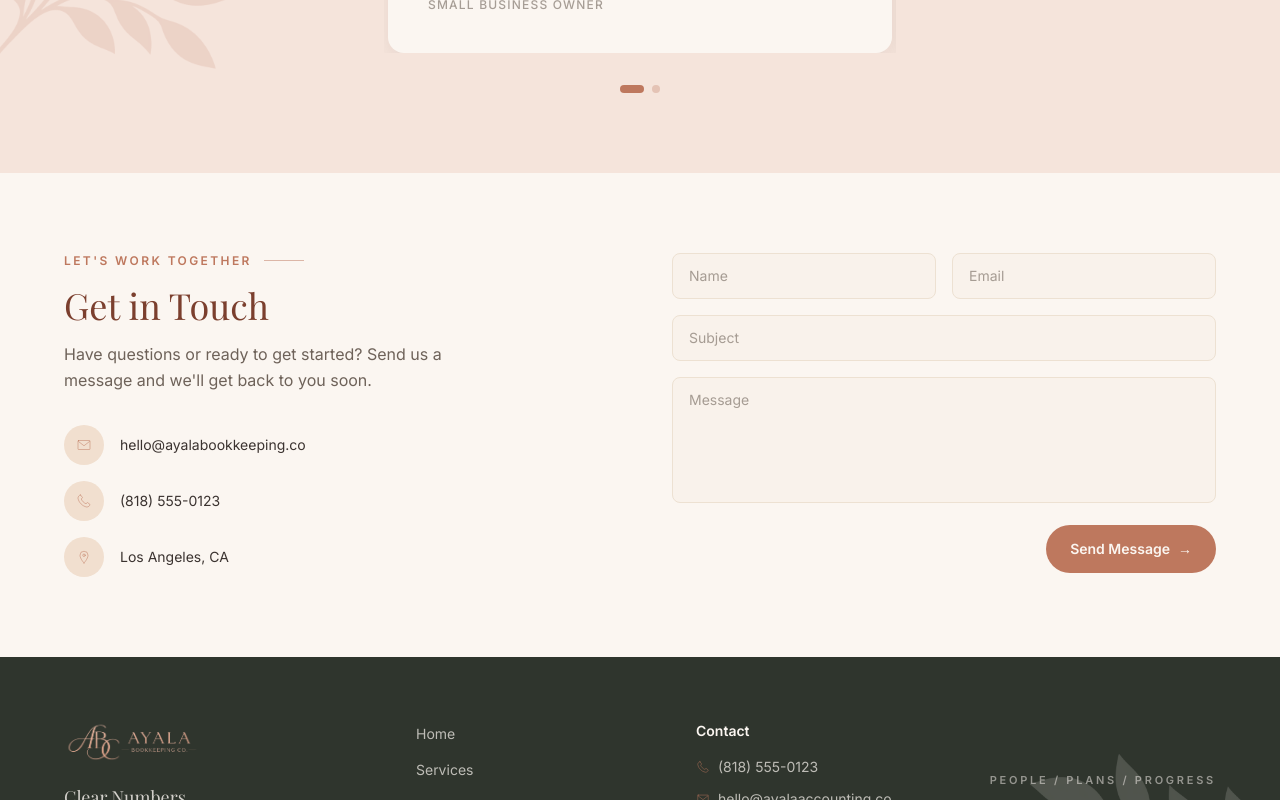
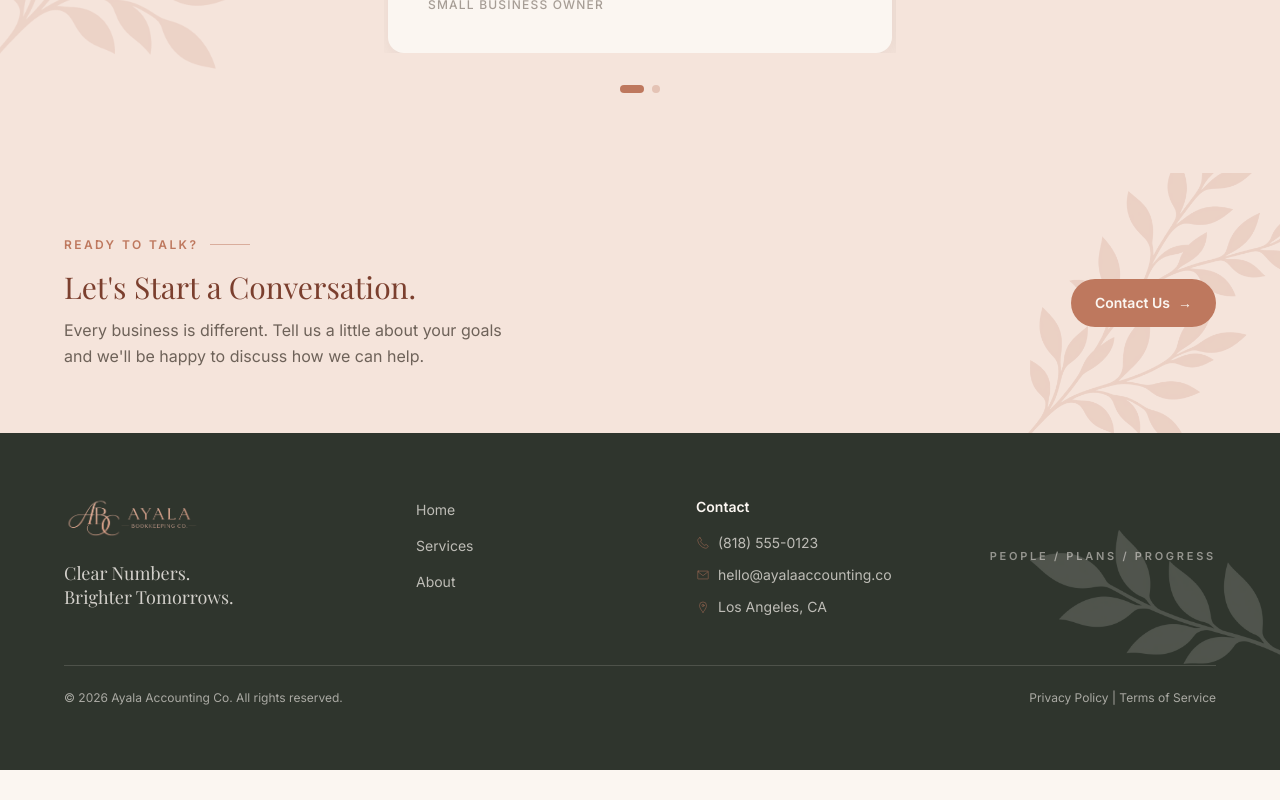
Before and after one commit to kirbyderby2000/kristen-accounting-website-project, a React (Vite) app: page / in a window 1280 px wide. Shown: the part 2080-2880 px from the top of the page. After the commit the page ends 2850 px from the top, so only its background shows below. Built offline with nearby package versions, Linux system fonts and the light colour scheme; a web font is replaced by a local one.

Commit message:
Replaced form at the end of the homepage with a CTA

```diff
--- a/src/App.tsx
+++ b/src/App.tsx
@@ -1,4 +1,3 @@
-import { useState } from 'react'
 import { Routes, Route, Link } from 'react-router-dom'
 import { Services } from './pages/Services'
 import { About } from './pages/About'
@@ -8,15 +7,13 @@ import iconBookkeeping from './assets/ayala-accounting-assets/icons/bookkeeping.
 import iconReporting from './assets/ayala-accounting-assets/icons/financial-reporting.svg?raw'
 import iconTax from './assets/ayala-accounting-assets/icons/tax-preparation.svg?raw'
 import iconBusiness from './assets/ayala-accounting-assets/icons/small-business.svg?raw'
-import mailIcon from './assets/ayala-accounting-assets/icons/mail.svg?raw'
-import phoneIcon from './assets/ayala-accounting-assets/icons/phone.svg?raw'
-import locationIcon from './assets/ayala-accounting-assets/icons/location.svg?raw'
 import { Icon } from './components/Icon'
 import { Eyebrow } from './components/Eyebrow'
 import { Header } from './components/Header'
 import { Footer } from './components/Footer'
 import { TestimonialsCarousel } from './components/TestimonialsCarousel'
 import { LocationSection } from './components/LocationSection'
+import { CtaSection } from './components/CtaSection'
 
 const services = [
   {
@@ -42,18 +39,6 @@ const services = [
 ]
 
 function Home() {
-  const [form, setForm] = useState({ name: '', email: '', subject: '', message: '' })
-
-  const handleChange = (
-    e: React.ChangeEvent<HTMLInputElement | HTMLTextAreaElement>,
-  ) => {
-    setForm((prev) => ({ ...prev, [e.target.name]: e.target.value }))
-  }
-
-  const handleSubmit = (e: React.FormEvent<HTMLFormElement>) => {
-    e.preventDefault()
-  }
-
   return (
     <div className="bg-cream text-body font-sans">
       <Header />
@@ -142,91 +127,7 @@ function Home() {
         {/* Testimonials */}
         <TestimonialsCarousel />
 
-        {/* Contact */}
-        <section id="contact" className="mx-auto max-w-7xl px-6 md:px-10 lg:px-16 py-16 md:py-20">
-          <div className="grid grid-cols-1 lg:grid-cols-2 gap-10 lg:gap-16">
-            <div>
-              <Eyebrow>Let's Work Together</Eyebrow>
-              <h2 className="font-heading text-heading text-3xl md:text-4xl mt-4">Get in Touch</h2>
-              <p className="mt-4 text-base leading-relaxed max-w-sm">
-                Have questions or ready to get started? Send us a message and we'll get back to
-                you soon.
-              </p>
-
-              <div className="mt-8 space-y-4 text-sm">
-                <a
-                  href="mailto:hello@ayalabookkeeping.co"
-                  className="flex items-center gap-4 text-ink hover:text-accent transition-colors"
-                >
-                  <span className="h-10 w-10 rounded-full bg-accent-soft flex items-center justify-center text-accent shrink-0">
-                    <Icon svg={mailIcon} className="h-4 w-4" />
-                  </span>
-                  hello@ayalabookkeeping.co
-                </a>
-                <a
-                  href="tel:+18185550123"
-                  className="flex items-center gap-4 text-ink hover:text-accent transition-colors"
-                >
-                  <span className="h-10 w-10 rounded-full bg-accent-soft flex items-center justify-center text-accent shrink-0">
-                    <Icon svg={phoneIcon} className="h-4 w-4" />
-                  </span>
-                  (818) 555-0123
-                </a>
-                <p className="flex items-center gap-4 text-ink">
-                  <span className="h-10 w-10 rounded-full bg-accent-soft flex items-center justify-center text-accent shrink-0">
-                    <Icon svg={locationIcon} className="h-4 w-4" />
-                  </span>
-                  Los Angeles, CA
-                </p>
-              </div>
-            </div>
-
-            <form onSubmit={handleSubmit} className="space-y-4">
-              <div className="grid grid-cols-1 sm:grid-cols-2 gap-4">
-                <input
-                  type="text"
-                  name="name"
-                  placeholder="Name"
-                  value={form.name}
-                  onChange={handleChange}
-                  className="w-full rounded-lg border border-hairline bg-cream-alt/40 px-4 py-3 text-sm text-ink placeholder:text-body/60 focus:outline-none focus:border-accent"
-                />
-                <input
-                  type="email"
-                  name="email"
-                  placeholder="Email"
-                  value={form.email}
-                  onChange={handleChange}
-                  className="w-full rounded-lg border border-hairline bg-cream-alt/40 px-4 py-3 text-sm text-ink placeholder:text-body/60 focus:outline-none focus:border-accent"
-                />
-              </div>
-              <input
-                type="text"
-                name="subject"
-                placeholder="Subject"
-                value={form.subject}
-                onChange={handleChange}
-                className="w-full rounded-lg border border-hairline bg-cream-alt/40 px-4 py-3 text-sm text-ink placeholder:text-body/60 focus:outline-none focus:border-accent"
-              />
-              <textarea
-                name="message"
-                placeholder="Message"
-                rows={5}
-                value={form.message}
-                onChange={handleChange}
-                className="w-full rounded-lg border border-hairline bg-cream-alt/40 px-4 py-3 text-sm text-ink placeholder:text-body/60 focus:outline-none focus:border-accent resize-none"
-              />
-              <div className="flex justify-end">
-                <button
-                  type="submit"
-                  className="inline-flex items-center gap-2 rounded-full bg-accent hover:bg-accent-dark transition-colors text-cream text-sm font-semibold px-6 py-3.5"
-                >
-                  Send Message <span aria-hidden>→</span>
-                </button>
-              </div>
-            </form>
-          </div>
-        </section>
+        <CtaSection />
       </main>
 
       <Footer />
--- /dev/null
+++ b/src/components/CtaSection.tsx
@@ -0,0 +1,42 @@
+import { Link } from 'react-router-dom'
+import { Eyebrow } from './Eyebrow'
+import leafBg from '../assets/ayala-accounting-assets/images/leaf-bg-image.png'
+
+export function CtaSection() {
+  return (
+    <section className="relative overflow-hidden bg-blush">
+      <div
+        aria-hidden="true"
+        className="pointer-events-none select-none absolute right-0 top-1/2 -translate-y-1/2 translate-x-[15%] w-[36%] md:w-[26%] aspect-[1230/1278] bg-accent opacity-[0.18] hidden md:block"
+        style={{
+          maskImage: `url(${leafBg})`,
+          maskSize: 'contain',
+          maskRepeat: 'no-repeat',
+          maskPosition: 'center',
+          WebkitMaskImage: `url(${leafBg})`,
+          WebkitMaskSize: 'contain',
+          WebkitMaskRepeat: 'no-repeat',
+          WebkitMaskPosition: 'center',
+        }}
+      />
+      <div className="relative mx-auto max-w-7xl px-6 md:px-10 lg:px-16 py-14 md:py-16 flex flex-col md:flex-row md:items-center md:justify-between gap-8">
+        <div>
+          <Eyebrow>Ready to Talk?</Eyebrow>
+          <h2 className="font-heading text-heading text-2xl md:text-3xl mt-4">
+            Let's Start a Conversation.
+          </h2>
+          <p className="mt-3 text-sm md:text-base leading-relaxed max-w-md">
+            Every business is different. Tell us a little about your goals and we'll be happy
+            to discuss how we can help.
+          </p>
+        </div>
+        <Link
+          to="/contact"
+          className="inline-flex items-center gap-2 rounded-full bg-accent hover:bg-accent-dark transition-colors text-cream text-sm font-semibold px-6 py-3.5 shrink-0"
+        >
+          Contact Us <span aria-hidden>→</span>
+        </Link>
+      </div>
+    </section>
+  )
+}
--- a/src/pages/About.tsx
+++ b/src/pages/About.tsx
@@ -4,10 +4,10 @@ import { Footer } from '../components/Footer'
 import { Icon } from '../components/Icon'
 import { Eyebrow } from '../components/Eyebrow'
 import { LocationSection } from '../components/LocationSection'
+import { CtaSection } from '../components/CtaSection'
 import heroImage from '../assets/ayala-accounting-assets/images/nick-morrison-FHnnjk1Yj7Y-unsplash.jpg'
 import kristenCoverShot from '../assets/kristen-cover-shot.png'
 import leafBg from '../assets/ayala-accounting-assets/images/leaf-bg-image.png'
-import botanicalLeaf from '../assets/ayala-accounting-assets/icons/botanical-leaf.svg?raw'
 
 const integrityIcon = `<svg xmlns="http://www.w3.org/2000/svg" viewBox="0 0 64 64" width="64" height="64" fill="none" stroke="currentColor" stroke-width="2" stroke-linecap="round" stroke-linejoin="round">
   <path d="M32 12v6"/>
@@ -144,8 +144,22 @@ export function About() {
         </div>
 
         {/* Clarity */}
-        <section className="bg-cream">
-          <div className="mx-auto max-w-7xl px-6 md:px-10 lg:px-16 py-10 md:py-14">
+        <section className="relative overflow-hidden bg-cream">
+          <div
+            aria-hidden="true"
+            className="pointer-events-none select-none absolute right-0 top-1/2 -translate-y-1/2 translate-x-[10%] scale-x-[-1] w-[42%] md:w-[36%] aspect-[1230/1278] bg-accent opacity-[0.16] hidden md:block"
+            style={{
+              maskImage: `url(${leafBg})`,
+              maskSize: 'contain',
+              maskRepeat: 'no-repeat',
+              maskPosition: 'center',
+              WebkitMaskImage: `url(${leafBg})`,
+              WebkitMaskSize: 'contain',
+              WebkitMaskRepeat: 'no-repeat',
+              WebkitMaskPosition: 'center',
+            }}
+          />
+          <div className="relative mx-auto max-w-7xl px-6 md:px-10 lg:px-16 py-10 md:py-14">
             <div className="grid grid-cols-1 lg:grid-cols-2 gap-10 lg:gap-16 items-center">
               <div className="relative rounded-2xl overflow-hidden flex items-center justify-center aspect-[4/3] lg:aspect-auto lg:h-full min-h-[280px] p-12">
                 <img
@@ -154,14 +168,7 @@ export function About() {
                   className="w-full h-full object-contain"
                 />
               </div>
-              <div className="relative">
-                <div
-                  aria-hidden="true"
-                  className="pointer-events-none select-none absolute -right-6 -top-14 w-56 md:w-72 text-accent hidden lg:block"
-                >
-                  <Icon svg={botanicalLeaf} className="w-full h-auto" />
-                </div>
-                <div className="relative">
+              <div>
                 <Eyebrow>About Ayala Bookkeeping Co.</Eyebrow>
                 <h2 className="font-heading text-heading text-3xl md:text-4xl mt-4">
                   Good Bookkeeping Should Give You Clarity
@@ -181,7 +188,6 @@ export function About() {
                   information, and one less thing to worry about — so you can focus on what
                   matters most.
                 </p>
-                </div>
               </div>
             </div>
           </div>
@@ -279,41 +285,7 @@ export function About() {
           </div>
         </section>
 
-        {/* CTA */}
-        <section className="relative overflow-hidden bg-blush">
-          <div
-            aria-hidden="true"
-            className="pointer-events-none select-none absolute right-0 top-1/2 -translate-y-1/2 translate-x-[15%] w-[36%] md:w-[26%] aspect-[1230/1278] bg-accent opacity-[0.18] hidden md:block"
-            style={{
-              maskImage: `url(${leafBg})`,
-              maskSize: 'contain',
-              maskRepeat: 'no-repeat',
-              maskPosition: 'center',
-              WebkitMaskImage: `url(${leafBg})`,
-              WebkitMaskSize: 'contain',
-              WebkitMaskRepeat: 'no-repeat',
-              WebkitMaskPosition: 'center',
-            }}
-          />
-          <div className="relative mx-auto max-w-7xl px-6 md:px-10 lg:px-16 py-14 md:py-16 flex flex-col md:flex-row md:items-center md:justify-between gap-8">
-            <div>
-              <Eyebrow>Ready to Talk?</Eyebrow>
-              <h2 className="font-heading text-heading text-2xl md:text-3xl mt-4">
-                Let's Start a Conversation.
-              </h2>
-              <p className="mt-3 text-sm md:text-base leading-relaxed max-w-md">
-                Every business is different. Tell us a little about your goals and we'll be happy
-                to discuss how we can help.
-              </p>
-            </div>
-            <Link
-              to="/contact"
-              className="inline-flex items-center gap-2 rounded-full bg-accent hover:bg-accent-dark transition-colors text-cream text-sm font-semibold px-6 py-3.5 shrink-0"
-            >
-              Contact Us <span aria-hidden>→</span>
-            </Link>
-          </div>
-        </section>
+        <CtaSection />
       </main>
 
       <Footer />
```
Lines whose indentation alone changed are shown as unchanged.
